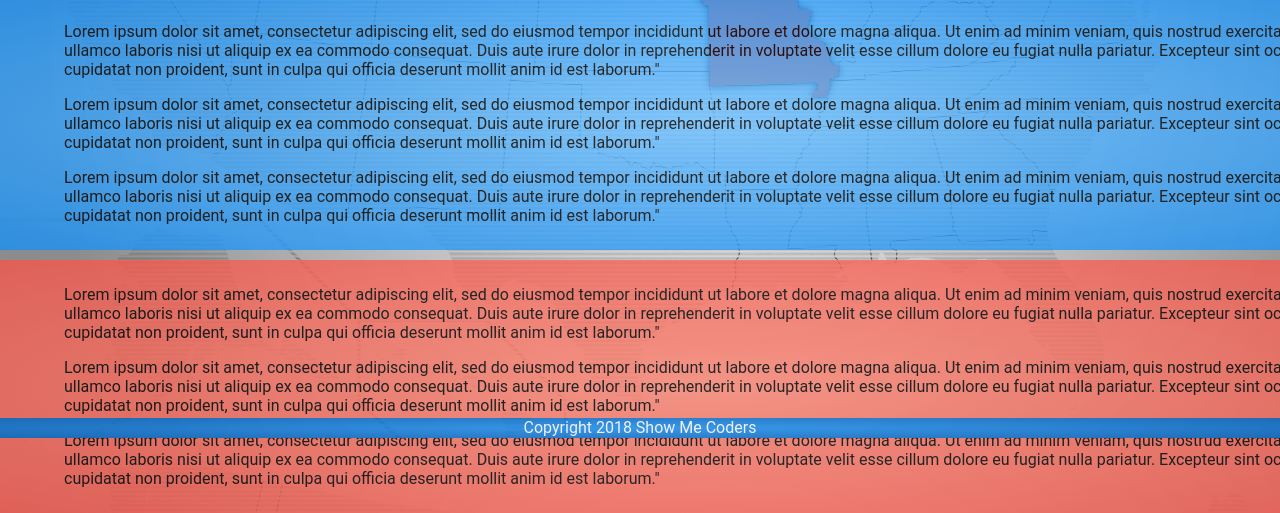
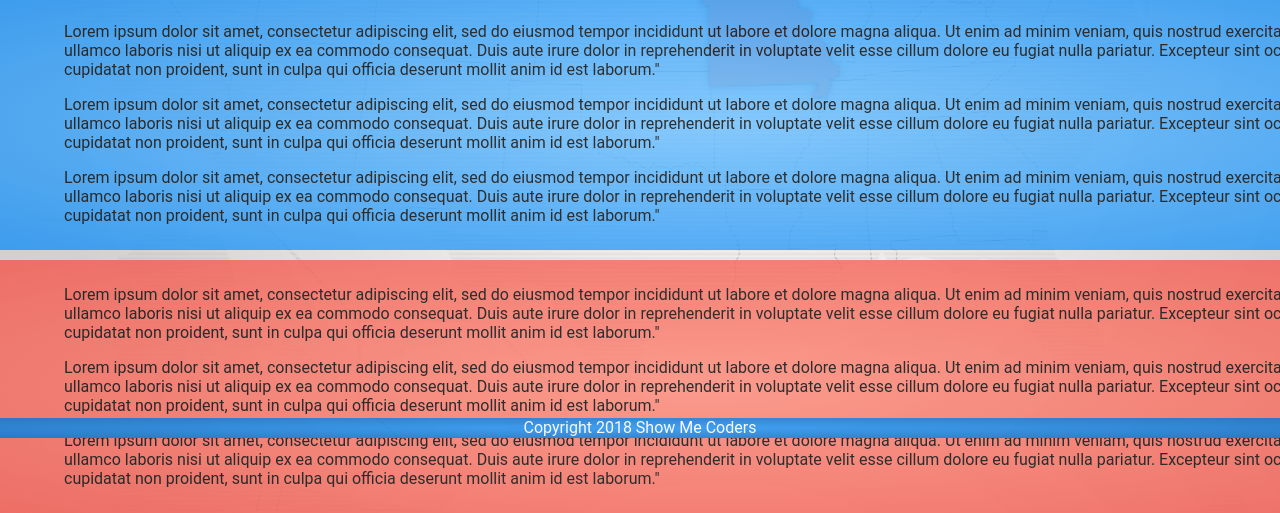
Before and after one commit to ShowMeCoders/showmecoders, a plain HTML site: page alternateindex.html in a window 1280 px wide. Shown: the part 362-875 px from the top of the page. Drawn offline with nearby package versions, Linux system fonts and the light colour scheme; files that its build step writes are made by us from their sources; files whose address does not match are found by name; a web font is replaced by a local one.

Commit message:
Update alternateindex.css

```diff
--- a/src/styles/alternateindex.css
+++ b/src/styles/alternateindex.css
@@ -6,7 +6,7 @@ body{
   margin: 0px;
   padding: 170px 0 0 0;
   font-family: 'Roboto',Tahoma,Verdana,sans-serif;
-  background: url('https://raw.githubusercontent.com/ShowMeCoders/showmecoders/development/assets/SMC_BG.png') fixed no-repeat;
+  background: url('https://raw.githubusercontent.com/ShowMeCoders/showmecoders/development/assets/SMC_BG2.png') fixed no-repeat;
   opacity: 0.8;
   background-position: center;
   background-size: cover;
@@ -254,7 +254,7 @@ div.portfolio2 {
         <a href="/inspiration">Inspiration</a>
     </div>
 
-<ul><li class="menuButton"><img src="file:///Users/Nick/Desktop/ShowMeCoders/images/ic_menu_black_24px.svg">
+<ul><li class="menuButton"><img src="https://raw.githubusercontent.com/ShowMeCoders/showmecoders/development/assets/ic_menu_black_24px.svg">
             <ul class="menuItems">
                 <li>Blog</li>
                 <li>Forum</li>
```
